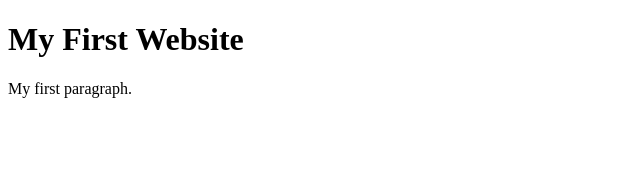
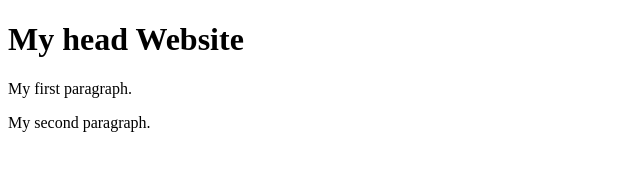
Before and after one commit to leonidasgomes/codersrank-pratice, a website: page index.html in a window 1280 px wide. Shown: the whole page, without its empty margins (0-640 px from the left). Drawn offline with Linux system fonts and the light colour scheme.

Commit message:
add new paragraph

```diff
--- a/index.html
+++ b/index.html
@@ -5,8 +5,9 @@
   </head>
   <body>
 
-    <h1>My First Website</h1>
+    <h1>My head Website</h1>
     <p>My first paragraph.</p>
+    <p>My second paragraph.</p>
 
   </body>
 </html>
```
